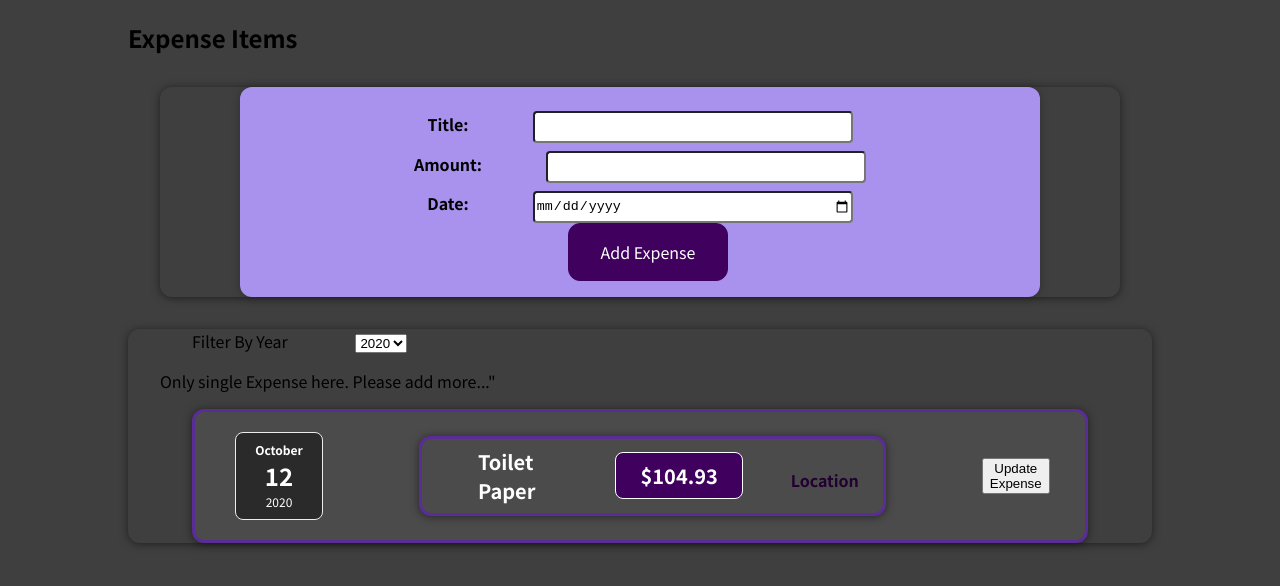
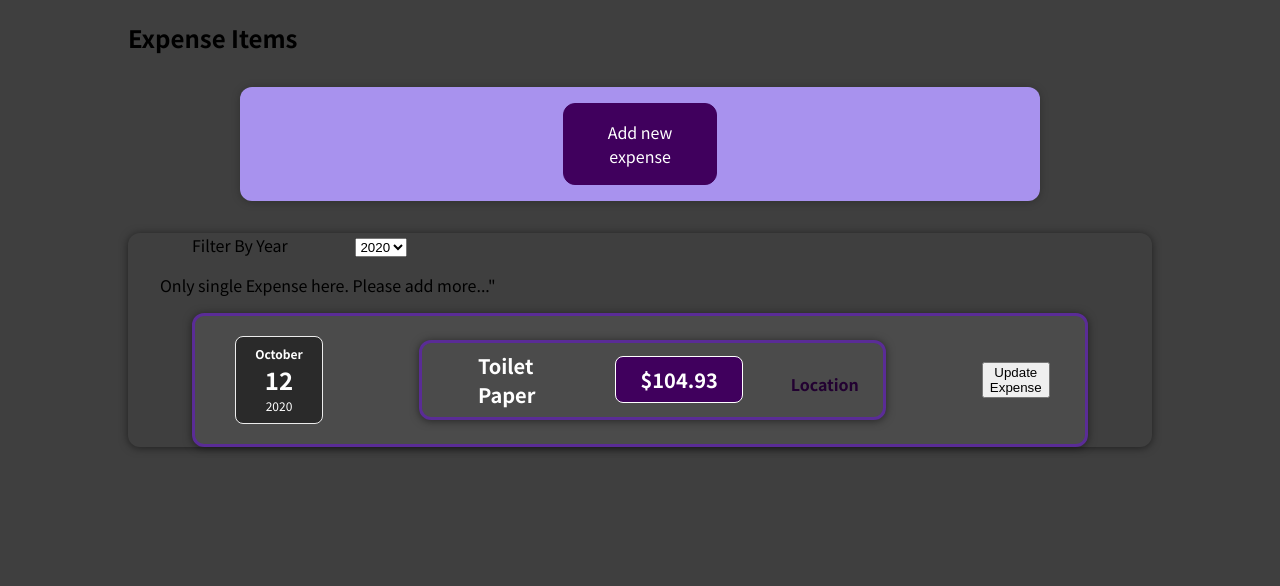
Before and after one commit to saidulixlam/ExpenseReact, a React (Create React App) app in the folder 01-starting-setup/: page / in a window 1280 px wide. Shown: the top 586 px of the page. Built offline with nearby package versions, Linux system fonts and the light colour scheme.

Commit message:
Input form feature update

```diff
--- a/01-starting-setup/src/components/InputExpense/ExpenseForm.css
+++ b/01-starting-setup/src/components/InputExpense/ExpenseForm.css
@@ -11,7 +11,7 @@
    padding: 1rem;
    margin: 2rem auto;
    width: 50rem;
-    max-width: 95%;
+   max-width: 85%;
    border-radius: 12px;
    text-align: center;
    box-shadow: 0 1px 8px rgba(0, 0, 0, 0.25);
@@ -22,12 +22,12 @@
  .new-expense button {
    font: inherit;
    cursor: pointer;
-    padding: 1rem 2rem;
+   padding: 0.5rem 0.5rem;
    border: 1px solid #40005d;
    background-color: #40005d;
    color: white;
-    border-radius: 12px;
-    margin-right: 1rem;
+   border-radius: 8px;
+   width: fit-content
  }
 
  .new-expense button:hover,
@@ -46,11 +46,16 @@
  .new-expense button.alternative:active {
    background-color: #ddb3f8;
  }
-  .title input,.amount input,.date input,.location input{
+
+ .title input,
+ .amount input,
+ .date input,
+ .location input {
    width: 50%;
    border-radius: 4px;
-    height:2rem;
+   height: 2rem;
  }
+
  .title {
    font-size: 1rem;
    font-weight: bold;
@@ -63,14 +68,25 @@
    margin-top: 0.5rem;
  }
 
-  .date{
+ .date {
    font-size: 1rem;
    font-weight: bold;
    margin-top: 0.5rem;
  }
-  .location{
+
+ .location {
    font-size: 1rem;
    font-weight: bold;
    color: #220131;
    margin-top: 0.5rem;
  }
+
+ .button {
+   margin-top: 1rem;
+ }
+
+ .btns {
+   display: flex;
+   justify-content: center;
+   align-items: center;
+ }
--- a/01-starting-setup/src/components/InputExpense/ExpenseForm.js
+++ b/01-starting-setup/src/components/InputExpense/ExpenseForm.js
@@ -1,29 +1,29 @@
 import Card from "../UI/Card";
-import {useState} from 'react';
+import { useState } from 'react';
 import './ExpenseForm.css'
 const ExpenseForm = (props) => {
-    const [enteredTitle,setTitle]=useState('');
-    const [enteredAmount,setAmount]=useState('');
-    const [enteredDate,setDate]=useState('');
-    const titleHandler =(e)=>{
+    const [enteredTitle, setTitle] = useState('');
+    const [enteredAmount, setAmount] = useState('');
+    const [enteredDate, setDate] = useState('');
+    const titleHandler = (e) => {
         setTitle(e.target.value);
         //console.log(e.target.value);
     };
-    const amountHandler =(e)=>{
+    const amountHandler = (e) => {
         setAmount(e.target.value);
         //console.log(e.target.value);
     };
-    const datetHandler =(e)=>{
+    const datetHandler = (e) => {
         setDate(e.target.value);
         //console.log(e.target.value);
     };
-    const submitForm=(e)=>{
+    const submitForm = (e) => {
         e.preventDefault();
-        const expenseData={
-            title:enteredTitle,
-            amount:enteredAmount,
-            date:new Date(enteredDate),
-            location:"Location",
+        const expenseData = {
+            title: enteredTitle,
+            amount: enteredAmount,
+            date: new Date(enteredDate),
+            location: "Location",
         }
         props.onFormSubmit(expenseData);
         setTitle('');
@@ -31,30 +31,32 @@ const ExpenseForm = (props) => {
         setDate('');
     }
     return (
-        <Card className="input-form">
         <div className="new-expense">
             <form onSubmit={submitForm}>
                 <div className="title">
                     <label htmlFor="title">Title:</label>
-                        <input type="text" value={enteredTitle} onChange={titleHandler}/>
+                    <input type="text" value={enteredTitle} onChange={titleHandler} />
                 </div>
                 <div className="amount">
                     <label htmlFor="amount">Amount:</label>
-                        <input type="number" value={enteredAmount} onChange={amountHandler}/>
+                    <input type="number" value={enteredAmount} onChange={amountHandler} />
                 </div>
                 <div className="date">
                     <label htmlFor="date">Date:</label>
-                        <input type="date" value={enteredDate} onChange={datetHandler}/>
+                    <input type="date" value={enteredDate} onChange={datetHandler} />
                 </div>
                 {/* <div className="location">
                         <label htmlFor="location">Place:</label>
                         <input type="text"/>
                     </div> */}
-                    <div className="button"></div>
-                    <button type="submit" >Add Expense</button>
+                <div className="btns">
+
+                    <button className="button" type="submit" >Add Expense</button>
+                    <button className="button" onClick={props.onStopEditing} type="button" >Cancel</button>
+                </div>
             </form>
         </div>
-        </Card>
+
     );
 }
 
--- /dev/null
+++ b/01-starting-setup/src/components/InputExpense/NewExpense.css
@@ -0,0 +1,22 @@
+.button {
+    font: inherit;
+    cursor: pointer;
+    padding: 1rem 2rem;
+    border: 1px solid #40005d;
+    background-color: #40005d;
+    color: white;
+    border-radius: 12px;
+    margin: auto 40%;
+
+}
+
+.btn {
+    background-color: #a892ee;
+    padding: 1rem;
+    margin: 2rem auto;
+    width: 50rem;
+    max-width: 95%;
+    border-radius: 12px;
+    text-align: center;
+    box-shadow: 0 1px 8px rgba(0, 0, 0, 0.25);
+}
--- a/01-starting-setup/src/components/InputExpense/NewExpense.js
+++ b/01-starting-setup/src/components/InputExpense/NewExpense.js
@@ -1,19 +1,28 @@
+import { useState } from "react";
 import ExpenseForm from "./ExpenseForm";
-
+import './NewExpense.css';
 const NewExpense = (props) => {
+    const [isEdit, setEdit] = useState(false);
     function submitHandler(expenseData) {
-        const newdata={
+        const newdata = {
             ...expenseData,
-            id:Math.random().toString()
+            id: Math.random().toString()
         }
         props.onAddexpense(newdata);
+        setEdit(false);
     }
-
+    function startEdit() {
+        setEdit(true);
+    }
+    function stopEdit() {
+        setEdit(false);
+    }
     return (
-        <div>
-            <ExpenseForm onFormSubmit={submitHandler}/>
+        <div className="btn">
+            {!isEdit && <button onClick={startEdit} className="button">Add new expense</button>}
+            {isEdit && <ExpenseForm onFormSubmit={submitHandler} onStopEditing={stopEdit} />}
         </div>
-     );
+    );
 }
 
 export default NewExpense;
```
Lines whose indentation alone changed are shown as unchanged.
